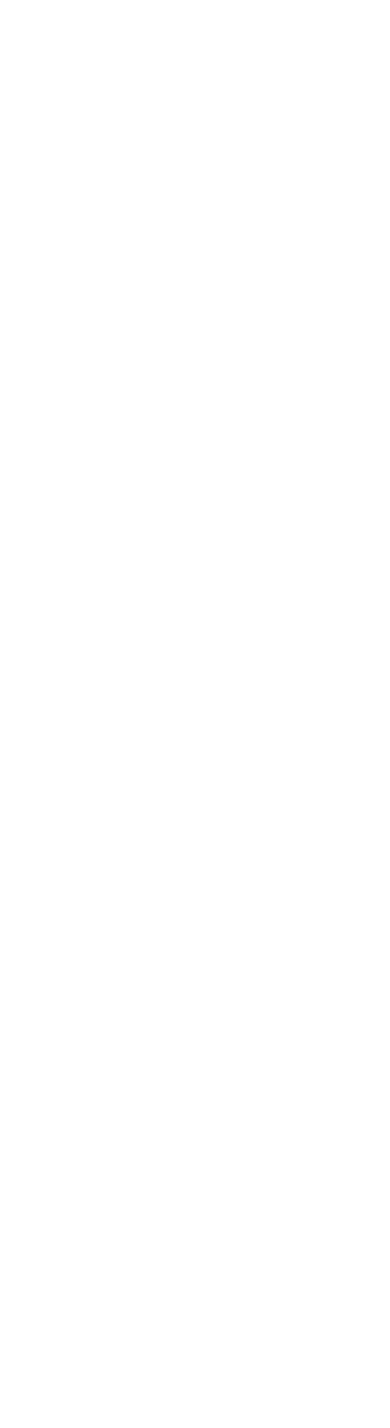
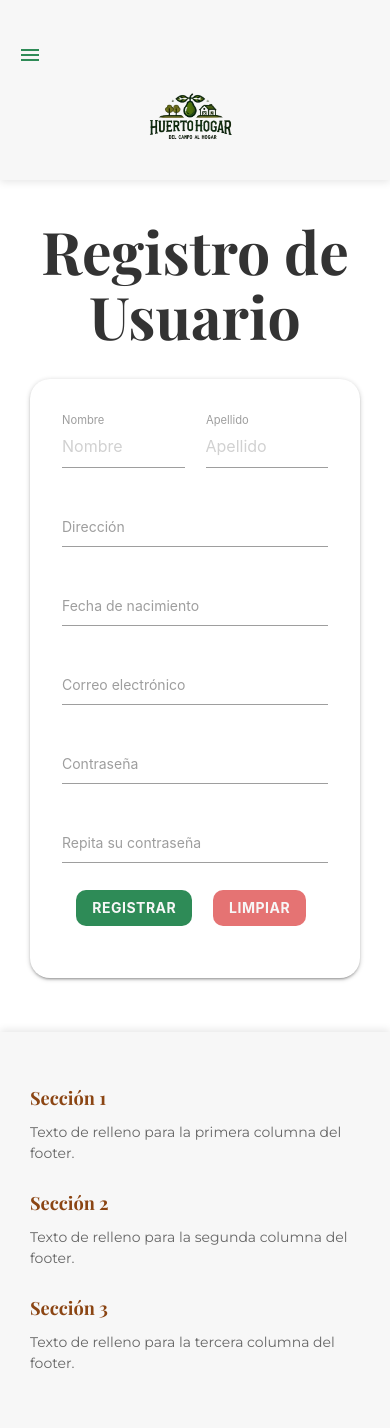
Before and after one commit to CrFaundez03/FormaAhuerto, a plain HTML site: page huertoHogar/registro.html in a window 390 px wide. Before the commit the page ends 844 px from the top, so only its background shows below. Drawn offline with nearby package versions, Linux system fonts and the light colour scheme; a script that the page names is missing.

Commit message:
UPDATE : responsividad index, registro, estilos y javascript para materialize y registro

```diff
--- a/huertoHogar/css/style.css
+++ b/huertoHogar/css/style.css
@@ -1,8 +1,26 @@
+/* Estilo general segun requisitos */
+
+/* Titulos */
+h1 {
+    color: #333333;
+    font-family: 'Playfair Display', sans-serif;
+}
+
+h2 {
+
+}
+
+/* Links */
+a {
+    font-family: 'Montserrat', sans-serif;
+}
+
+
 /* Estilo del navbar */
 
 .navbar-custom {
     background-color: #F7F7F7;
-    box-shadow: 0 2px 8px rgba(0,0,0,0.08);; /* horizontal - vertical - desenfoque - color sombra  */
+    box-shadow: 0 2px 8px rgba(0,0,0,0.10);; /* horizontal - vertical - desenfoque - color sombra  */
     border: none;
     min-height: 180px; /* Con esta logramos que el navbar sea mas "alto" */
     padding-top: 20px; /* Espacio superior */
@@ -59,6 +77,7 @@
     background-color: #F7F7F7;
     padding: 40px 0 20px 0;
     margin-top: 40px;
+    box-shadow: 0 -2px 8px rgba(0,0,0,0.10); /* horizontal - vertical - desenfoque - color sombra  */
 }
 
 .footer-title {
@@ -73,3 +92,87 @@
     font-family: 'Montserrat', sans-serif;
     font-size: 1rem;
 }
+
+/* Mensajes de error de Parsley en rojo y destacados */
+.parsley-errors-list {
+    color: #d32f2f; /* Rojo Material Design */
+    font-size: 1rem;
+    font-weight: 500;
+    font-family: 'Montserrat', sans-serif;
+    margin-top: 4px;
+    margin-bottom: 0;
+    list-style: none;
+    padding-left: 0;
+}
+
+/* Formateo elementos form de Materialize */
+
+/* Destacado del label del form */
+input[type="text"]:focus,
+input[type="email"]:focus,
+input[type="password"]:focus {
+    border-bottom: 1px solid #333333  !important;
+    box-shadow: 0 1px 0 0 #333333  !important;
+}
+
+/* label focus color form*/
+input[type="text"]:focus+label,
+input[type="email"]:focus+label,
+input[type="password"]:focus+label {
+    color: #333333 !important;
+    font-weight: bold !important;
+}
+
+/* Día seleccionado datepicker */
+.datepicker-date-display {
+  background-color: #2E8B57  !important;
+  color: #F7F7F7 !important;
+}
+
+/* Color de los botones aceptar y cancelar del datepicker*/
+.datepicker-cancel, .datepicker-clear, .datepicker-today, .datepicker-done {
+  color: #2E8B57  !important;
+  font-weight: bolder;
+}
+
+/* Fecha del calendario , lo movemos un poco por que en español
+no se ven bien los nombres*/
+
+.datepicker-controls .select-dropdown.dropdown-trigger {
+  width: 50px !important;
+  min-width: 100px !important;
+}
+
+/* Cambiando colores de los valores del dropdown del datepicker*/
+.datepicker-controls .dropdown-content li > a,
+.datepicker-controls .dropdown-content li > span {
+  color: #2E8B57  !important;
+  font-weight: bold;
+}
+
+/* Cambia el color de los valores de año en el dropdown del datepicker */
+.dropdown-content.select-dropdown li > span {
+  color: #2E8B57  !important;
+}
+
+/* Cambiamos color de botones cuando son presionados del datepicker*/
+.month-prev:active, .month-next:active {
+    background-color: #2E8B57 ;
+
+}
+
+/* Color botones materialize */
+.btn {
+    background-color: #2E8B57 !important; /* Verde Esmeralda */
+    color: #F7F7F7 !important;            /* Blanco suave para el texto */
+    font-weight: bold;
+    border-radius: 10px;                  /* Bordes redondeados */
+    box-shadow: none;                     /* Sin sombra */
+}
+
+/* Color de los toast de materialize */
+.toast {
+  background-color: #F7F7F7 !important;
+  color: #333333 !important;
+  font-weight: bold;
+}
--- a/huertoHogar/index.html
+++ b/huertoHogar/index.html
@@ -9,9 +9,15 @@
     <link rel="stylesheet" href="https://cdnjs.cloudflare.com/ajax/libs/materialize/1.0.0/css/materialize.min.css">
     <!-- CSS Principal -->
     <link rel="stylesheet" href="css/style.css">
-    <!-- Google Fonts -->
+    <!-- Fonts de Google -->
     <link href="https://fonts.googleapis.com/css?family=Montserrat:400,700&display=swap" rel="stylesheet">
     <link href="https://fonts.googleapis.com/css?family=Playfair+Display:700&display=swap" rel="stylesheet">
+    <!-- Material Icons para los íconos de menú -->
+    <link href="https://fonts.googleapis.com/icon?family=Material+Icons" rel="stylesheet">
+    <!-- JavaScript de Parsley -->
+    <script src="https://cdnjs.cloudflare.com/ajax/libs/jquery/3.7.1/jquery.min.js"></script>
+    <!-- Necesita cargar JQuery -->
+    <script src="https://cdnjs.cloudflare.com/ajax/libs/parsley.js/2.9.2/parsley.min.js"></script>
 
 </head>
 
@@ -21,17 +27,29 @@
         <!-- Navbar , se pueden agregar/editar links, seguir logica -->
         <nav class="navbar-custom">
             <div class="nav-wrapper">
+                <a href="#" data-target="mobile-menu" class="sidenav-trigger">
+                    <i class="material-icons" style="color:#2E8B57;">menu</i>
+                </a>
                 <div class="navbar-logo-container">
                     <img src="images/logo_navbar.png" alt="Logo HuertoHogar" class="navbar-logo">
                 </div>
-                <div class="navbar-center">
-                    <a href="#inicio">Inicio</a>
+                <div class="navbar-center hide-on-med-and-down">
+                    <a href="index.html">Inicio</a>
                     <a href="#productos">Productos</a>
                     <a href="#nosotros">Nosotros</a>
+                    <a href="registro.html">Registro</a>
                     <a href="#contacto">Contacto</a>
                 </div>
             </div>
         </nav>
+        <!-- Menú móvil -->
+        <ul class="sidenav" id="mobile-menu">
+            <li><a href="index.html">Inicio</a></li>
+            <li><a href="#productos">Productos</a></li>
+            <li><a href="#nosotros">Nosotros</a></li>
+            <li><a href="registro.html">Registro</a></li>
+            <li><a href="#contacto">Contacto</a></li>
+        </ul>
     </header>
 
 
@@ -67,7 +85,7 @@
 <!-- JavaScript Materialize-->
 <script src="https://cdnjs.cloudflare.com/ajax/libs/materialize/1.0.0/js/materialize.min.js"></script>
 <!-- JavaScript que creariamos nosotros-->
-
+<script src="js/main.js"></script>
 
 
 </html>
--- /dev/null
+++ b/huertoHogar/js/main.js
@@ -0,0 +1,103 @@
+document.addEventListener('DOMContentLoaded', function () {
+    var elems = document.querySelectorAll('.datepicker');
+    var currentYear = new Date().getFullYear();
+    var options = {
+        i18n: {
+            months: [
+                'Enero', 'Febrero', 'Marzo', 'Abril', 'Mayo', 'Junio',
+                'Julio', 'Agosto', 'Septiembre', 'Octubre', 'Noviembre', 'Diciembre'
+            ],
+            monthsShort: [
+                'Ene', 'Feb', 'Mar', 'Abr', 'May', 'Jun',
+                'Jul', 'Ago', 'Sep', 'Oct', 'Nov', 'Dic'
+            ],
+            weekdays: [
+                'Domingo', 'Lunes', 'Martes', 'Miércoles', 'Jueves', 'Viernes', 'Sábado'
+            ],
+            weekdaysShort: [
+                'Dom', 'Lun', 'Mar', 'Mié', 'Jue', 'Vie', 'Sáb'
+            ],
+            weekdaysAbbrev: ['D', 'L', 'M', 'M', 'J', 'V', 'S'],
+            cancel: 'Cancelar',
+            clear: 'Limpiar',
+            done: 'Aceptar'
+        },
+        format: 'dd/mm/yyyy',
+        yearRange: [currentYear - 120, currentYear], // Desde hace 120 años hasta el actual
+        maxDate: new Date(), // No permite fechas futuras
+        minDate: new Date(currentYear - 120, 0, 1) // Opcional: no permite fechas más antiguas
+    };
+    var instances = M.Datepicker.init(elems, options);
+
+    // Inicializa el menú hamburguesa (sidenav)
+    var sidenavElems = document.querySelectorAll('.sidenav');
+    M.Sidenav.init(sidenavElems);
+});
+
+function registrar() {
+    var $form = $('form[data-parsley-validate]');
+    var parsleyForm = $form.parsley();
+
+    // Valida el formulario
+    if (parsleyForm.validate()) {
+        M.toast({ html: '¡Registro exitoso!', displayLength: 2000 });
+    } else {
+        var mensaje = "Debe rellenar correctamente los campos indicados!"
+        M.toast({ html: mensaje, displayLength: 3000 });
+    }
+}
+
+function limpiar() {
+    // Campos a limpiar
+    var campos = [
+        "first_name",
+        "last_name",
+        "address",
+        "birthdate",
+        "email",
+        "password",
+    ];
+
+    campos.forEach(function (id) {
+        var input = document.getElementById(id);
+        input.value = "";
+        input.classList.remove("valid"); // Remueve el highlight verde
+        input.classList.remove("invalid"); // Remueve el highlight rojo
+    });
+
+    // Remueve los mensajes de error de Parsley
+    var $form = $('form[data-parsley-validate]');
+    $form.parsley().reset();
+
+    // Script de materialize que "recarga" los labels
+    M.updateTextFields();
+
+}
+
+window.Parsley.addValidator('birthdate', {
+    validateString: function (value) {
+        // Espera formato dd/mm/yyyy
+        var parts = value.split('/');
+        if (parts.length !== 3) return false;
+        var day = parseInt(parts[0], 10);
+        var month = parseInt(parts[1], 10) - 1; // Meses en JS son 0-indexados
+        var year = parseInt(parts[2], 10);
+        var inputDate = new Date(year, month, day);
+        var today = new Date();
+        // Solo permite fechas anteriores o iguales a hoy
+        return inputDate <= today;
+    },
+    messages: {
+        es: 'La fecha de nacimiento no puede ser futura.'
+    }
+});
+
+window.Parsley.addValidator('specialchar', {
+    validateString: function (value) {
+        // Al menos un carácter especial
+        return /[!@#$%^&*(),.?":{}|<>]/.test(value);
+    },
+    messages: {
+        es: 'La contraseña debe tener al menos un carácter especial.'
+    }
+});
--- a/huertoHogar/registro.html
+++ b/huertoHogar/registro.html
@@ -0,0 +1,158 @@
+<!DOCTYPE html>
+<html lang="es">
+
+<head>
+    <meta charset="UTF-8">
+    <meta name="viewport" content="width=device-width, initial-scale=1.0">
+    <title>Huerto Hogar</title>
+    <!-- CSS Materialize -->
+    <link rel="stylesheet" href="https://cdnjs.cloudflare.com/ajax/libs/materialize/1.0.0/css/materialize.min.css">
+    <!-- CSS Principal -->
+    <link rel="stylesheet" href="css/style.css">
+    <!-- Fonts de Google -->
+    <link href="https://fonts.googleapis.com/css?family=Montserrat:400,700&display=swap" rel="stylesheet">
+    <link href="https://fonts.googleapis.com/css?family=Playfair+Display:700&display=swap" rel="stylesheet">
+    <!-- Material Icons para los íconos de menú -->
+    <link href="https://fonts.googleapis.com/icon?family=Material+Icons" rel="stylesheet">
+    <!-- JavaScript de Parsley -->
+    <script src="https://cdnjs.cloudflare.com/ajax/libs/jquery/3.7.1/jquery.min.js"></script>
+    <!-- Necesita cargar JQuery -->
+    <script src="https://cdnjs.cloudflare.com/ajax/libs/parsley.js/2.9.2/parsley.min.js"></script>
+
+</head>
+
+<body>
+
+    <header>
+        <!-- Navbar , se pueden agregar/editar links, seguir logica -->
+        <nav class="navbar-custom">
+            <div class="nav-wrapper">
+                <a href="#" data-target="mobile-menu" class="sidenav-trigger">
+                    <i class="material-icons" style="color:#2E8B57;">menu</i>
+                </a>
+                <div class="navbar-logo-container">
+                    <img src="images/logo_navbar.png" alt="Logo HuertoHogar" class="navbar-logo">
+                </div>
+                <div class="navbar-center hide-on-med-and-down">
+                    <a href="index.html">Inicio</a>
+                    <a href="#productos">Productos</a>
+                    <a href="#nosotros">Nosotros</a>
+                    <a href="#registro">Registro</a>
+                    <a href="#contacto">Contacto</a>
+                </div>
+            </div>
+        </nav>
+        <!-- Menú móvil -->
+        <ul class="sidenav" id="mobile-menu">
+            <li><a href="index.html">Inicio</a></li>
+            <li><a href="#productos">Productos</a></li>
+            <li><a href="#nosotros">Nosotros</a></li>
+            <li><a href="registro.html">Registro</a></li>
+            <li><a href="#contacto">Contacto</a></li>
+        </ul>
+    </header>
+
+    <main>
+        <h1 class="center">Registro de Usuario</h1>
+        <div class="container">
+            <div class="row">
+                <div class="col s12 m8 offset-m2">
+                    <div class="card-panel" style="border-radius: 20px; padding: 32px;">
+                        <form data-parsley-validate>
+                            <div class="row">
+                                <div class="input-field col s6">
+                                    <input placeholder="Nombre" id="first_name" type="text" class="validate" required
+                                        data-parsley-required="true"
+                                        data-parsley-required-message="Debes ingresar tu nombre.">
+                                    <label for="first_name">Nombre</label>
+                                </div>
+                                <div class="input-field col s6">
+                                    <input placeholder="Apellido" id="last_name" type="text" class="validate">
+                                    <label for="last_name">Apellido</label>
+                                </div>
+                                <div class="input-field col s12">
+                                    <input id="address" type="text">
+                                    <label for="address">Dirección</label>
+                                </div>
+                                <div class="input-field col s12">
+                                    <input type="text" class="datepicker" id="birthdate" required
+                                        data-parsley-required="true" data-parsley-birthdate
+                                        data-parsley-required-message="Debes ingresar tu fecha de nacimiento.">
+                                    <label for="birthdate">Fecha de nacimiento</label>
+                                </div>
+                                <div class="input-field col s12">
+                                    <input id="email" type="email" class="validate" required data-parsley-type="email"
+                                        data-parsley-type-message="Debes ingresar un correo válido."
+                                        data-parsley-required-message="Debes ingresar tu correo electrónico."
+                                        data-parsley-trigger="keyup">
+                                    <label for="email">Correo electrónico</label>
+                                </div>
+                                <div class="input-field col s12">
+                                    <input id="password" type="password" class="validate" required
+                                        data-parsley-specialchar
+                                        data-parsley-specialchar-message="La contraseña debe tener al menos un carácter especial."
+                                        data-parsley-minlength="6"
+                                        data-parsley-minlength-message="La contraseña debe tener al menos 6 caracteres."
+                                        data-parsley-required-message="Debes ingresar una contraseña."
+                                        data-parsley-trigger="keyup">
+                                    <label for="password">Contraseña</label>
+                                </div>
+                                <div class="input-field col s12">
+                                    <input id="passwordConfirmar" style="margin-bottom: 5%;" type="password"
+                                        class="validate" required data-parsley-specialchar
+                                        data-parsley-equalto="#password"
+                                        data-parsley-equalto-message="Las contraseñas no coinciden."
+                                        data-parsley-required-message="Debes ingresar una contraseña."
+                                        data-parsley-trigger="keyup">
+                                    <label for="password">Repita su contraseña</label>
+                                </div>
+                                <div class="container mt-3">
+                                    <div class="col s6 center-align offset-m1">
+                                        <button class="btn" type="button" onclick="registrar()">Registrar</button>
+                                    </div>
+                                    <div class="col s6 l4 center-align offset-m1">
+                                        <button class="btn waves-effect red lighten-2" type="button"
+                                            onclick="limpiar()">Limpiar</button>
+                                    </div>
+                                </div>
+                            </div>
+                        </form>
+                    </div>
+                </div>
+            </div>
+        </div>
+    </main>
+
+
+
+
+    <footer class="footer-custom">
+        <div class="container">
+            <div class="row">
+                <div class="col s12 m4">
+                    <h5 class="footer-title">Sección 1</h5>
+                    <p class="footer-text">Texto de relleno para la primera columna del footer.</p>
+                </div>
+                <div class="col s12 m4">
+                    <h5 class="footer-title">Sección 2</h5>
+                    <p class="footer-text">Texto de relleno para la segunda columna del footer.</p>
+                </div>
+                <div class="col s12 m4">
+                    <h5 class="footer-title">Sección 3</h5>
+                    <p class="footer-text">Texto de relleno para la tercera columna del footer.</p>
+                </div>
+            </div>
+        </div>
+    </footer>
+
+
+</body>
+
+<!-- JavaScript Materialize-->
+<script src="https://cdnjs.cloudflare.com/ajax/libs/materialize/1.0.0/js/materialize.min.js"></script>
+<!-- JavaScript que creariamos nosotros-->
+<script src="js/main.js"></script>
+
+
+
+</html>
```
